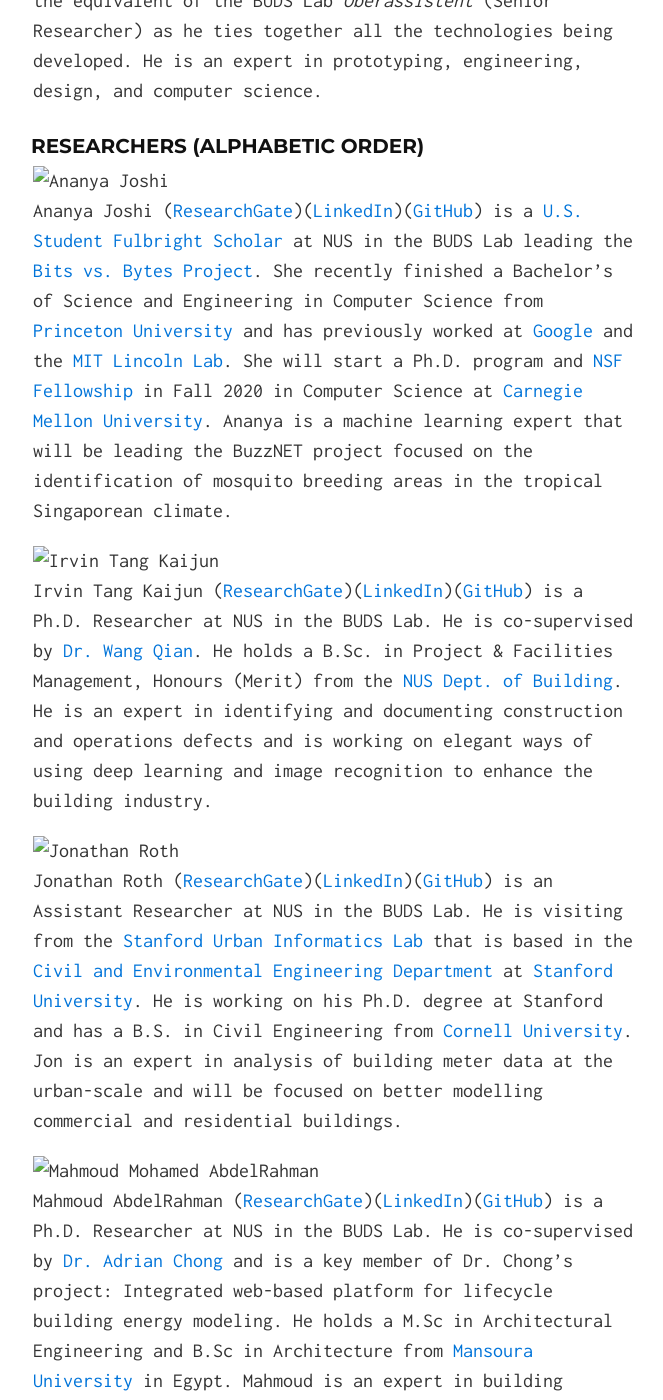
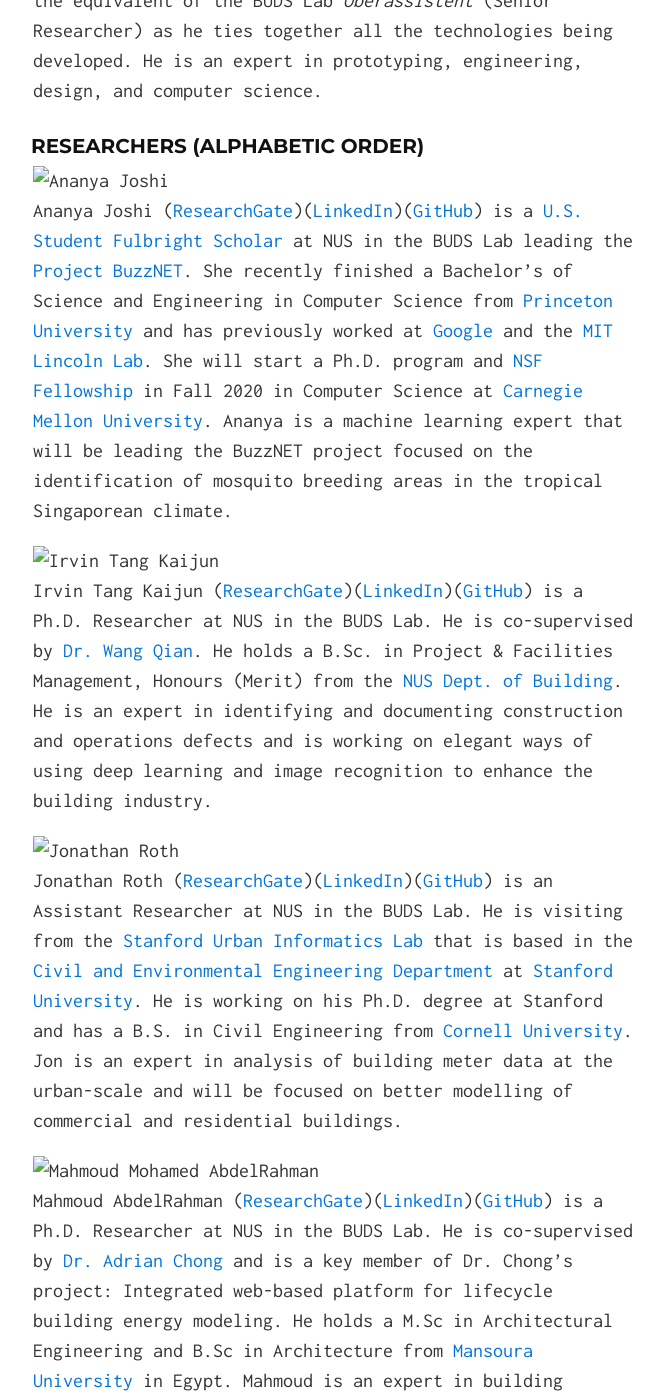
Before and after one commit to buds-lab/buds-lab.github.io, a Jekyll site: the page built from index.md, in a window 1280 px wide and 1400 px high, scrolled down 2834 px. Shown: the whole window, without its empty margins (307-970 px from the left). Built offline with Jekyll 4.4.1, drawn with Linux system fonts in a browser that asks for light colours.

Commit message:
Small fixes

```diff
--- a/index.md
+++ b/index.md
@@ -62,13 +62,13 @@ Tapeesh Sood ([ResearchGate](https://www.researchgate.net/profile/Tapeesh_Sood){
 #### Researchers (Alphabetic Order)
 
 ![Ananya Joshi](buds-lab.github.io/ananya.png)
-Ananya Joshi ([ResearchGate](https://www.researchgate.net/profile/Ananya_Joshi){:target="_blank"})([LinkedIn](https://www.linkedin.com/in/ananyaajoshi/){:target="_blank"})([GitHub](https://github.com/ananion-cation){:target="_blank"}) is a [U.S. Student Fulbright Scholar](https://www.cies.org/){:target="_blank"} at NUS in the BUDS Lab leading the [Bits vs. Bytes Project](https://bitsvbytes.com/){:target="_blank"}. She recently finished a Bachelor's of Science and Engineering in Computer Science from [Princeton University](https://www.princeton.edu/){:target="_blank"} and has previously worked at [Google](https://research.google.com/search.html){:target="_blank"} and the [MIT Lincoln Lab](https://www.ll.mit.edu/){:target="_blank"}. She will start a Ph.D. program and [NSF Fellowship](https://www.nsfgrfp.org/){:target="_blank"} in Fall 2020 in Computer Science at [Carnegie Mellon University](https://www.cs.cmu.edu/){:target="_blank"}. Ananya is a machine learning expert that will be leading the BuzzNET project focused on the identification of mosquito breeding areas in the tropical Singaporean climate.
+Ananya Joshi ([ResearchGate](https://www.researchgate.net/profile/Ananya_Joshi){:target="_blank"})([LinkedIn](https://www.linkedin.com/in/ananyaajoshi/){:target="_blank"})([GitHub](https://github.com/ananion-cation){:target="_blank"}) is a [U.S. Student Fulbright Scholar](https://www.cies.org/){:target="_blank"} at NUS in the BUDS Lab leading the [Project BuzzNET](https://bitsvbytes.com/){:target="_blank"}. She recently finished a Bachelor's of Science and Engineering in Computer Science from [Princeton University](https://www.princeton.edu/){:target="_blank"} and has previously worked at [Google](https://research.google.com/search.html){:target="_blank"} and the [MIT Lincoln Lab](https://www.ll.mit.edu/){:target="_blank"}. She will start a Ph.D. program and [NSF Fellowship](https://www.nsfgrfp.org/){:target="_blank"} in Fall 2020 in Computer Science at [Carnegie Mellon University](https://www.cs.cmu.edu/){:target="_blank"}. Ananya is a machine learning expert that will be leading the BuzzNET project focused on the identification of mosquito breeding areas in the tropical Singaporean climate.
 
 ![Irvin Tang Kaijun](buds-lab.github.io/irvin1.png)
 Irvin Tang Kaijun ([ResearchGate](https://www.researchgate.net/profile/Irvin_Tang){:target="_blank"})([LinkedIn](https://www.linkedin.com/in/irvintang/){:target="_blank"})([GitHub](https://github.com/irrhuh){:target="_blank"}) is a Ph.D. Researcher at NUS in the BUDS Lab. He is co-supervised by [Dr. Wang Qian](http://www.bdg.nus.edu.sg/documents/about-us/faculty/staff_bdgwang_082018.pdf){:target="_blank"}. He holds a B.Sc. in Project & Facilities Management, Honours (Merit) from the [NUS Dept. of Building](http://www.bdg.nus.edu.sg/undergraduate/PFM-curriculum.html){:target="_blank"}. He is an expert in identifying and documenting construction and operations defects and is working on elegant ways of using deep learning and image recognition to enhance the building industry.
 
 ![Jonathan Roth](buds-lab.github.io/jonathan.png)
-Jonathan Roth ([ResearchGate](https://www.researchgate.net/profile/Jonathan_Roth10){:target="_blank"})([LinkedIn](https://www.linkedin.com/in/jonathanmroth/){:target="_blank"})([GitHub](https://github.com/jmr385){:target="_blank"}) is an Assistant Researcher at NUS in the BUDS Lab. He is visiting from the [Stanford Urban Informatics Lab](https://www.uil.stanford.edu/){:target="_blank"} that is based in the [Civil and Environmental Engineering Department](https://cee.stanford.edu/){:target="_blank"} at [Stanford University](https://www.stanford.edu){:target="_blank"}. He is working on his Ph.D. degree at Stanford and has a B.S. in Civil Engineering from [Cornell University](https://www.cee.cornell.edu/cee){:target="_blank"}. Jon is an expert in analysis of building meter data at the urban-scale and will be focused on better modelling commercial and residential buildings.
+Jonathan Roth ([ResearchGate](https://www.researchgate.net/profile/Jonathan_Roth10){:target="_blank"})([LinkedIn](https://www.linkedin.com/in/jonathanmroth/){:target="_blank"})([GitHub](https://github.com/jmr385){:target="_blank"}) is an Assistant Researcher at NUS in the BUDS Lab. He is visiting from the [Stanford Urban Informatics Lab](https://www.uil.stanford.edu/){:target="_blank"} that is based in the [Civil and Environmental Engineering Department](https://cee.stanford.edu/){:target="_blank"} at [Stanford University](https://www.stanford.edu){:target="_blank"}. He is working on his Ph.D. degree at Stanford and has a B.S. in Civil Engineering from [Cornell University](https://www.cee.cornell.edu/cee){:target="_blank"}. Jon is an expert in analysis of building meter data at the urban-scale and will be focused on better modelling of commercial and residential buildings.
 
 ![Mahmoud Mohamed AbdelRahman](buds-lab.github.io/mahmoudouf.jpg)
 Mahmoud AbdelRahman ([ResearchGate](https://www.researchgate.net/profile/Mahmoud_Abdelrahman3){:target="_blank"})([LinkedIn](https://www.linkedin.com/in/mahmoudouf/){:target="_blank"})([GitHub](https://github.com/MahmoudAbdelRahman){:target="_blank"}) is a Ph.D. Researcher at NUS in the BUDS Lab. He is co-supervised by [Dr. Adrian Chong](http://blog.nus.edu.sg/adrianchong/about/){:target="_blank"} and is a key member of Dr. Chong's project: Integrated web-based platform for lifecycle building energy modeling. He holds a M.Sc in Architectural Engineering and B.Sc in Architecture from [Mansoura University](http://www.mans.edu.eg/en){:target="_blank"} in Egypt. Mahmoud is an expert in building information modelling (BIM) and the development of tools and machine learning techniques to tie the virtual and measured world together.
```
